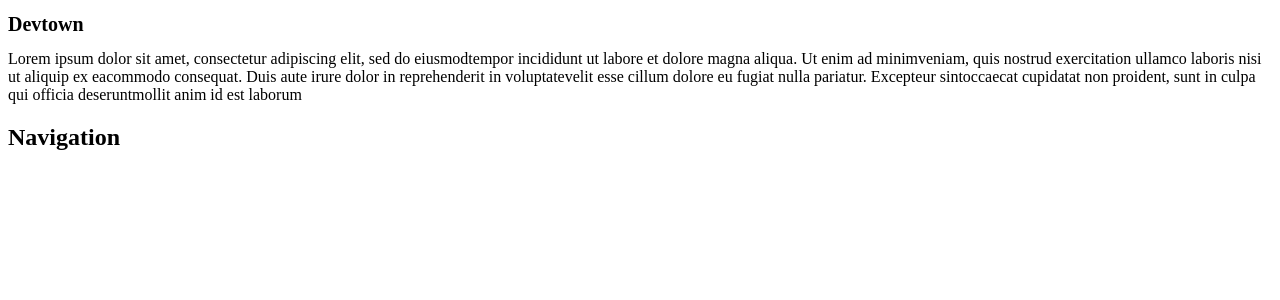
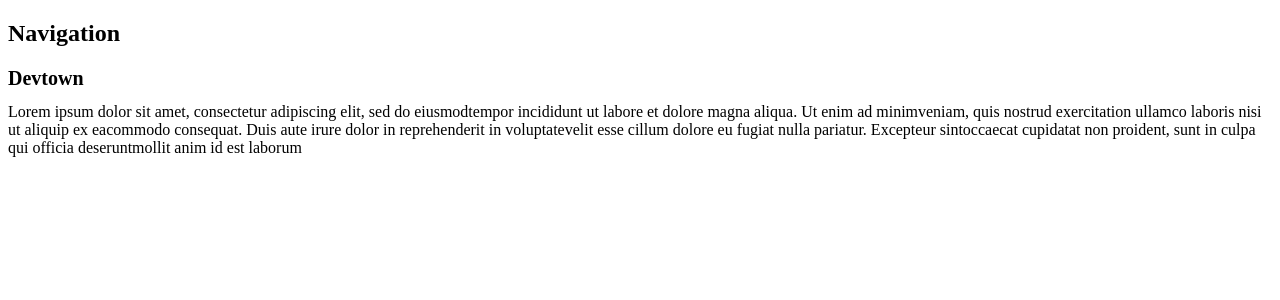
Before and after one commit to GayathmiKariyapperuma/getting_started_with_react, a React (Create React App) app: page / in a window 1280 px wide. Shown: the top 300 px of the page. Built offline with nearby package versions, Linux system fonts and the light colour scheme.

Commit message:
Nav in top

```diff
--- a/src/App.jsx
+++ b/src/App.jsx
@@ -10,11 +10,12 @@ function App() {
   return (
     <>
       {/* react fragment */}
+      <Navigation />
+      {/* or <Navigation></Navigation> */}
       <h1 className="title" style={{ fontSize: "20px" }}>
         {name}
       </h1>
       <span>{para}</span>
-      <Navigation></Navigation>
     </>
   );
 }
```
